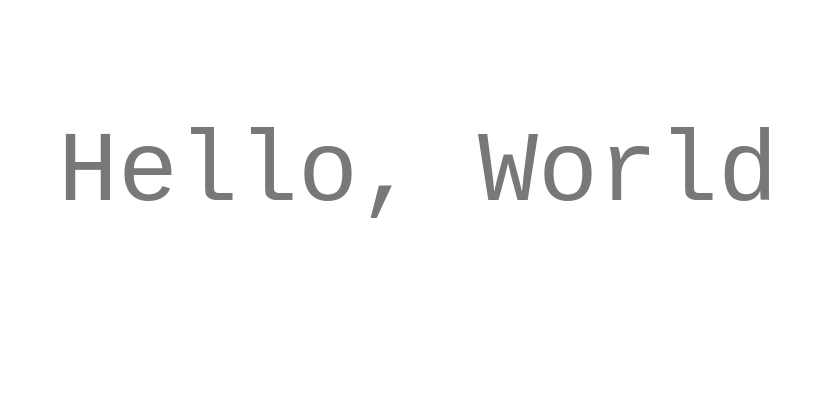
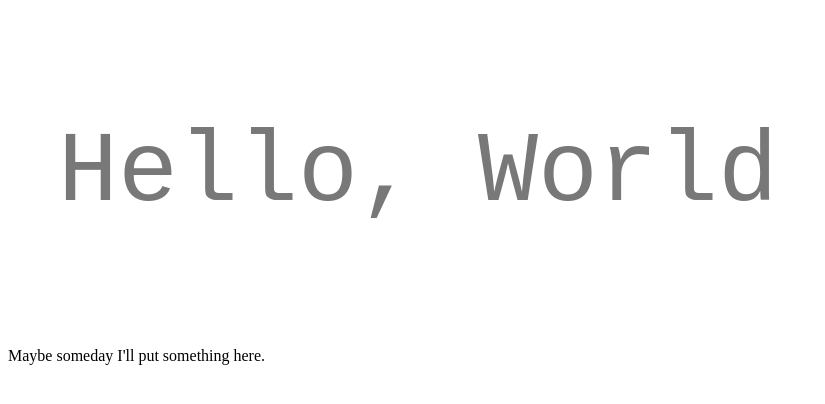
Before and after one commit to NerdyOldGeek/nerdyoldgeek.github.io, a plain HTML site: page index.html in a window 1280 px wide. Shown: the whole page, without its empty margins (0-825 px from the left). Drawn offline with Linux system fonts and the light colour scheme.

Commit message:
Update index.html

```diff
--- a/index.html
+++ b/index.html
@@ -17,6 +17,7 @@
   </head>
   <body>
     <h1>Hello, World</h1>
+    <p>Maybe someday I'll put something here.</p>
     <div class="hidden"><a rel="me" href="https://mastodon.social/@NerdyOldGeek">Mastodon</a></div>
     <div class="hidden"><a rel="me" href="https://twit.social/@oldschoolnerd">Mastodon</a></div>
   </body>
```
